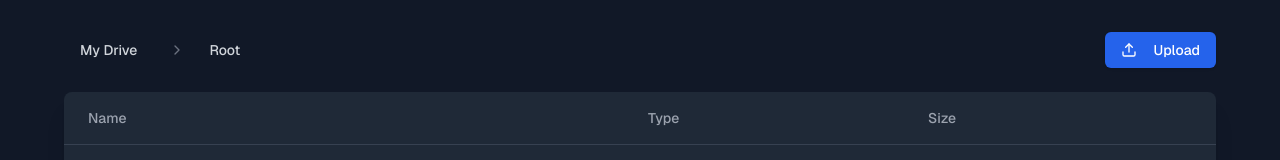
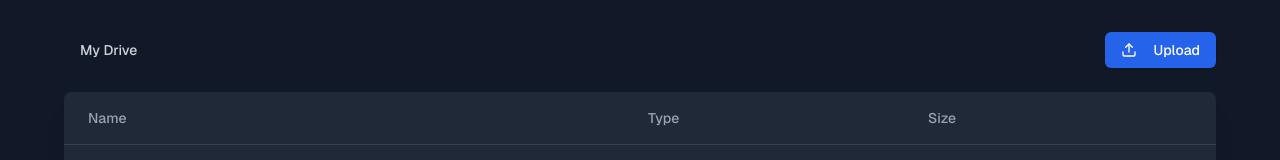
Before and after one commit to skiupace/ski-drive, a Next.js app: page / in a window 1280 px wide. Shown: the top 160 px of the page. Built offline with nearby package versions, Linux system fonts and the light colour scheme.

Commit message:
fixed breadcrumbs

```diff
--- a/src/app/page.tsx
+++ b/src/app/page.tsx
@@ -22,26 +22,17 @@ export default function GoogleDriveClone() {
   };
 
   const getBreadcrumbs = () => {
-    const breadcrumbs: any[] = [];
-    // Always add the root folder first
-    const rootFolder = mockFolders.find((folder) => folder.id === "root");
-    if (!rootFolder) return breadcrumbs;
+    const breadcrumbs = [];
+    let currentId = currentFolder;
 
-    // If we are not at the root, build the parent chain until we hit "root"
-    let currentId = currentFolder;
-    while (currentId && currentId !== "root") {
-      const folder = mockFolders.find((folder) => folder.id === currentId);
+    while (currentId !== "root") {
+      const folder = mockFolders.find((file) => file.id === currentId);
       if (folder) {
         breadcrumbs.unshift(folder);
         currentId = folder.parent ?? "root";
       } else {
         break;
       }
-    }
-
-    // Prepend the root folder if it isn't already there.
-    if (breadcrumbs[0]?.id !== "root") {
-      breadcrumbs.unshift(rootFolder);
     }
 
     return breadcrumbs;
```
Also changed, not shown: src/app/file-row.tsx (indentation only).
